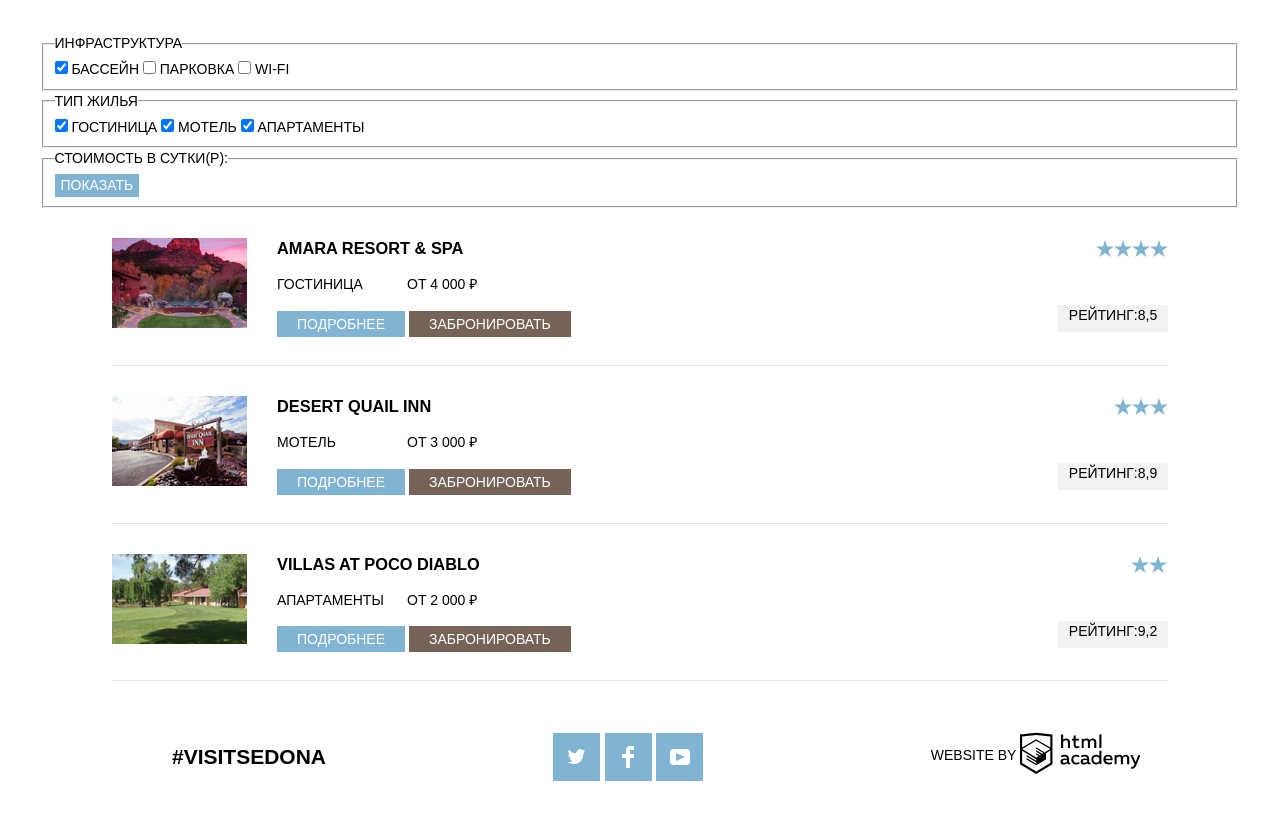
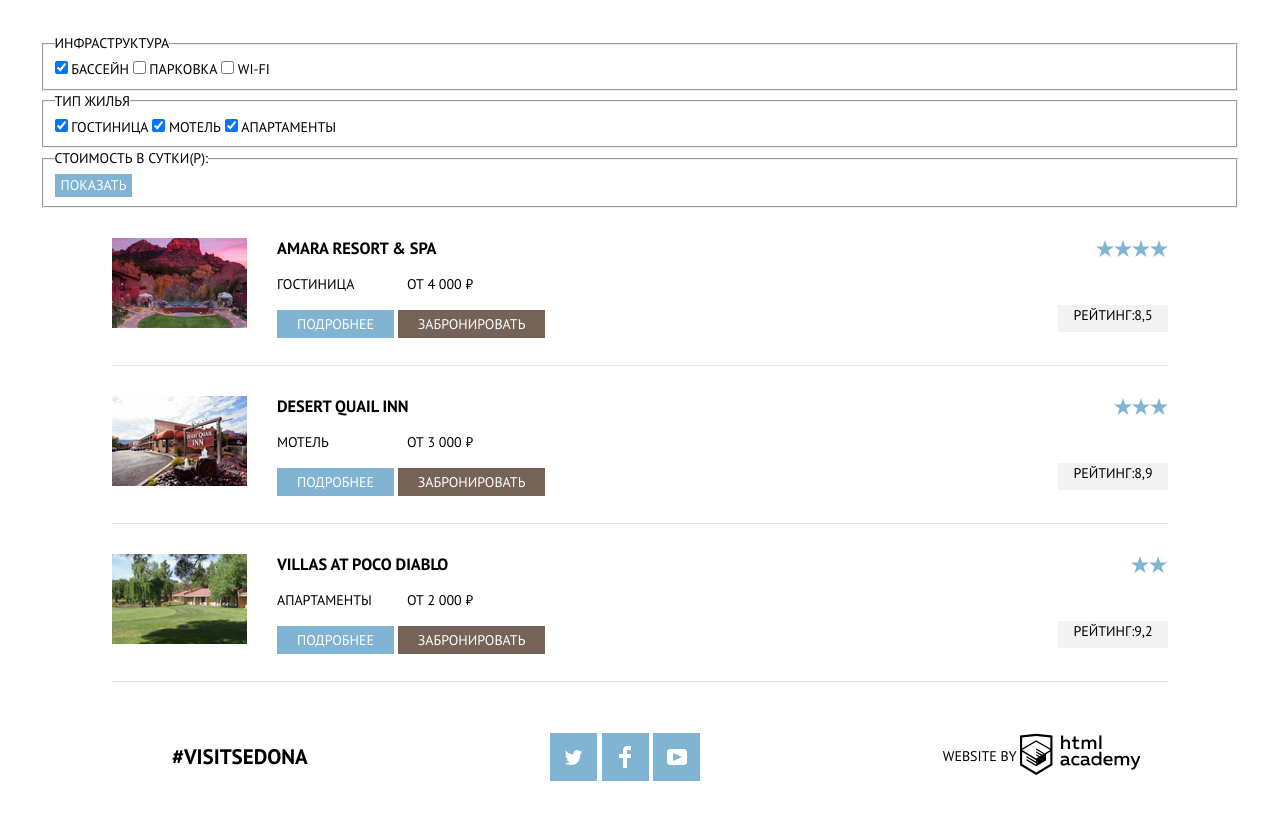
Before and after one commit to AsyaNeon/966011-sedona-25, a plain HTML site: page hotels.html in a window 1280 px wide. Shown: the part 91-924 px from the top of the page. Drawn offline with nearby package versions, Linux system fonts and the light colour scheme.

Commit message:
нашла ошибку со шрифтом

```diff
--- a/hotels.html
+++ b/hotels.html
@@ -3,7 +3,7 @@
   <head>
     <meta charset="utf-8">
     <title>HTML Academy: Седона</title>
-    <link href="https://fonts.googleapis.com/css?family=PT+Sans+Narrow:400,700&amp;subset=latin,cyrillic" rel="stylesheet">
+    <link href="https://fonts.googleapis.com/css?family=PT+Sans:400,700&display=swap&subset=cyrillic" rel="stylesheet">
     <link href="css/normalize.css" rel="stylesheet">
     <link href="css/style.css" rel="stylesheet">
   </head>
```
Also changed, not shown: index.html (+1 -1 lines).
